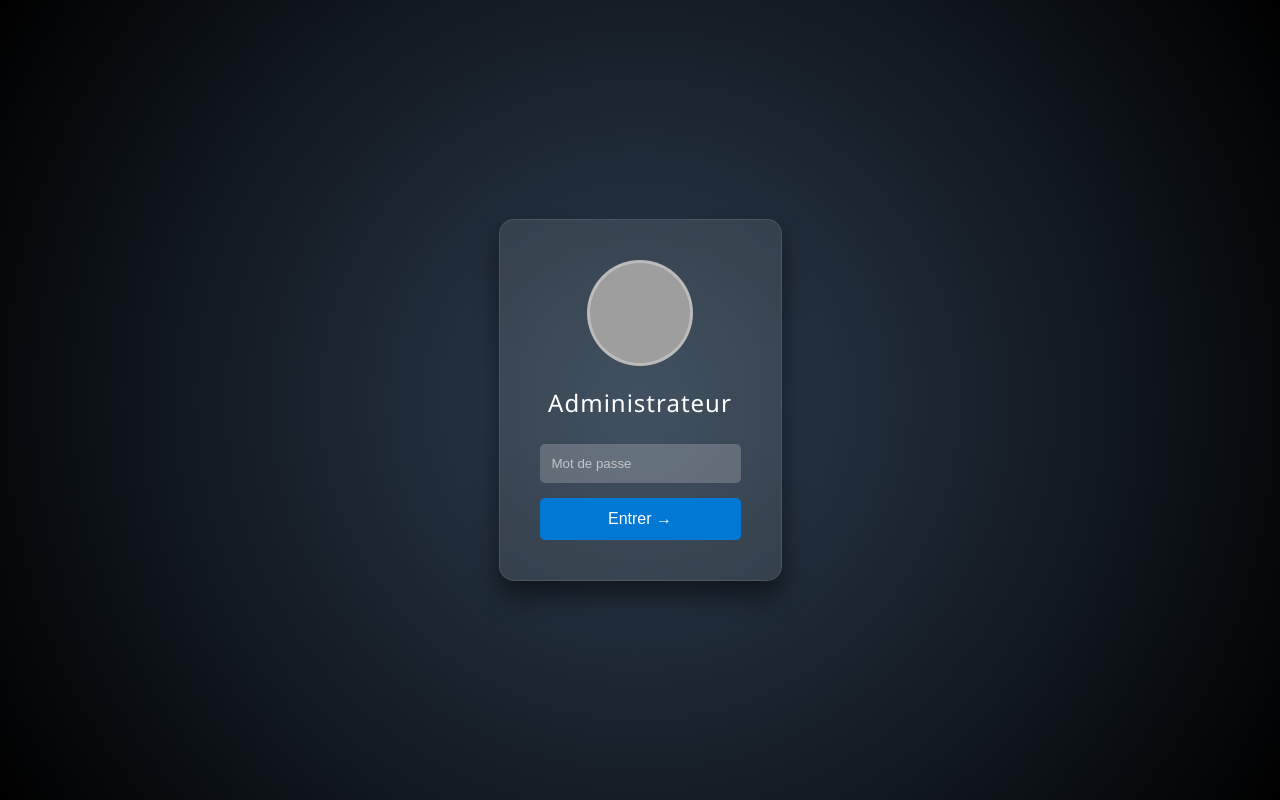
After one commit to chapristi/ctf-experience, a PHP site: page /hidden_in_plain_sight in a window 1280 px wide. The commit adds this page. Run offline with PHP 8.4, Linux system fonts and the light colour scheme; some libraries are stand-ins or nearby versions; grey boxes are pictures that could not be loaded.

Commit message:
Add hidden_in_plain_sight_challenge

```diff
--- a/public/index.php
+++ b/public/index.php
@@ -20,6 +20,11 @@ $router->map('GET', '/', function() { require __DIR__ . '/../views/home.php'; })
 $router->map('GET', '/click-frenzy', function() { require __DIR__ . '/../views/click_frenzy/clik_frenzy.php'; });
 $router->map('GET,POST', '/keep-your-life-private', function() { require __DIR__ . '/../views/keep_your_life_private/keep_your_life_private.php'; });
 $router->map('GET', '/not-secure-login', function() { require __DIR__ . '/../views/not_secure_login/not_secure_login.php'; });
+//HIDDEN_IN_PLAIN_SIGHT
+$router->map('GET, POST', '/hidden_in_plain_sight', function() { require __DIR__ . '/../views/hidden_in_plain_sight/login.php'; });
+$router->map('GET', '/hidden_in_plain_sight/desktop', function() {
+    require __DIR__ . '/../views/hidden_in_plain_sight/desktop.php';
+});
 
 // API
 $router->map('POST', '/auth/login', function() use ($db) { (new \App\Controller\AuthController($db))->login(); });
--- /dev/null
+++ b/views/hidden_in_plain_sight/login.php
@@ -0,0 +1,100 @@
+<?php
+if ($_SERVER["REQUEST_METHOD"] == "POST") {
+    $pass = $_POST['password'] ?? '';
+
+    if ($pass === 'Admin123!') {
+        header("Location: /hidden_in_plain_sight/desktop");
+        require __DIR__ . '/../views/hidden_in_plain_sight/desktop.php';
+        exit;
+    } else {
+        $error = "Identifiants incorrects.";
+    }
+}
+?>
+<!DOCTYPE html>
+<html lang="fr">
+<head>
+    <meta charset="UTF-8">
+    <meta name="viewport" content="width=device-width, initial-scale=1.0">
+    <title>Verrouillage Système</title>
+    <style>
+        body {
+            margin: 0;
+            padding: 0;
+            font-family: 'Segoe UI', Tahoma, Geneva, Verdana, sans-serif;
+            background: radial-gradient(circle at center, #2c3e50 0%, #000000 100%);
+            height: 100vh;
+            display: flex;
+            justify-content: center;
+            align-items: center;
+            color: white;
+            overflow: hidden;
+        }
+        .login-container {
+            text-align: center;
+            backdrop-filter: blur(10px);
+            background: rgba(255, 255, 255, 0.1);
+            padding: 40px;
+            border-radius: 15px;
+            box-shadow: 0 15px 25px rgba(0,0,0,0.5);
+            border: 1px solid rgba(255,255,255,0.1);
+        }
+        .user-avatar {
+            width: 100px;
+            height: 100px;
+            background: #ddd;
+            border-radius: 50%;
+            margin: 0 auto 20px;
+            background-image: url('https://cdn-icons-png.flaticon.com/512/149/149071.png');
+            background-size: cover;
+            border: 3px solid rgba(255,255,255,0.3);
+        }
+        h2 { margin-bottom: 25px; font-weight: 300; letter-spacing: 1px; }
+        input {
+            display: block;
+            width: 100%;
+            padding: 12px;
+            margin-bottom: 15px;
+            border: none;
+            background: rgba(255,255,255,0.2);
+            color: white;
+            border-radius: 5px;
+            box-sizing: border-box;
+            transition: background 0.3s;
+        }
+        input::placeholder { color: rgba(255,255,255,0.6); }
+        input:focus { background: rgba(255,255,255,0.3); outline: none; }
+        button {
+            width: 100%;
+            padding: 12px;
+            border: none;
+            border-radius: 5px;
+            background: #0078d4;
+            color: white;
+            font-size: 16px;
+            cursor: pointer;
+            transition: background 0.3s;
+        }
+        button:hover { background: #005a9e; }
+        .error-msg { color: #ff6b6b; margin-bottom: 15px; font-size: 0.9em; }
+    </style>
+</head>
+<body>
+
+    <div class="login-container">
+        <div class="user-avatar"></div>
+        <h2>Administrateur</h2>
+
+        <?php if(isset($error)): ?>
+            <div class="error-msg"><?= $error ?></div>
+        <?php endif; ?>
+
+        <form method="POST" autocomplete="off" action="">
+            <!-- A CHANGER AVANT PRODUCTION : MDP est Admin123! -->
+            <input type="password" name="password" placeholder="Mot de passe" required>
+            <button type="submit">Entrer →</button>
+        </form>
+    </div>
+
+</body>
+</html>
```
Also changed, not shown: init.sql (+13 -1 lines), views/hidden_in_plain_sight/desktop.php (added, +132 -0 lines).
